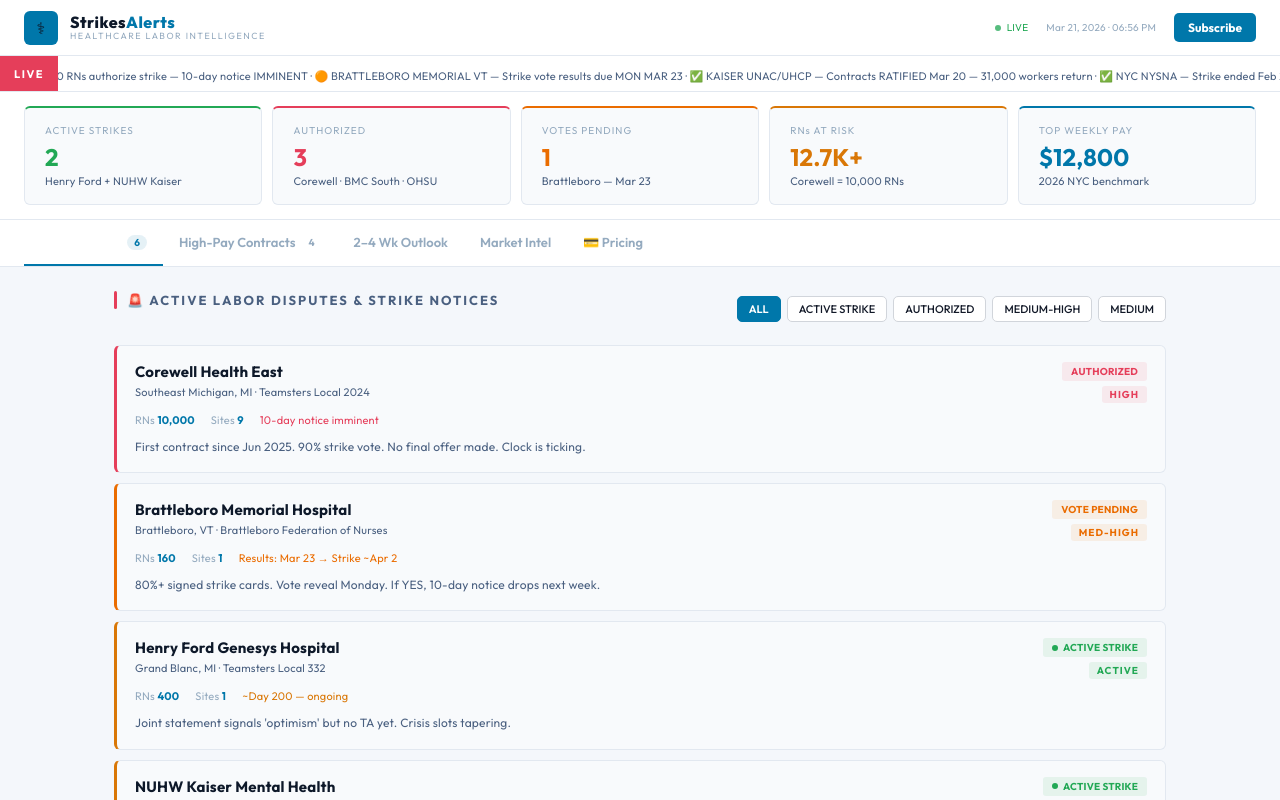
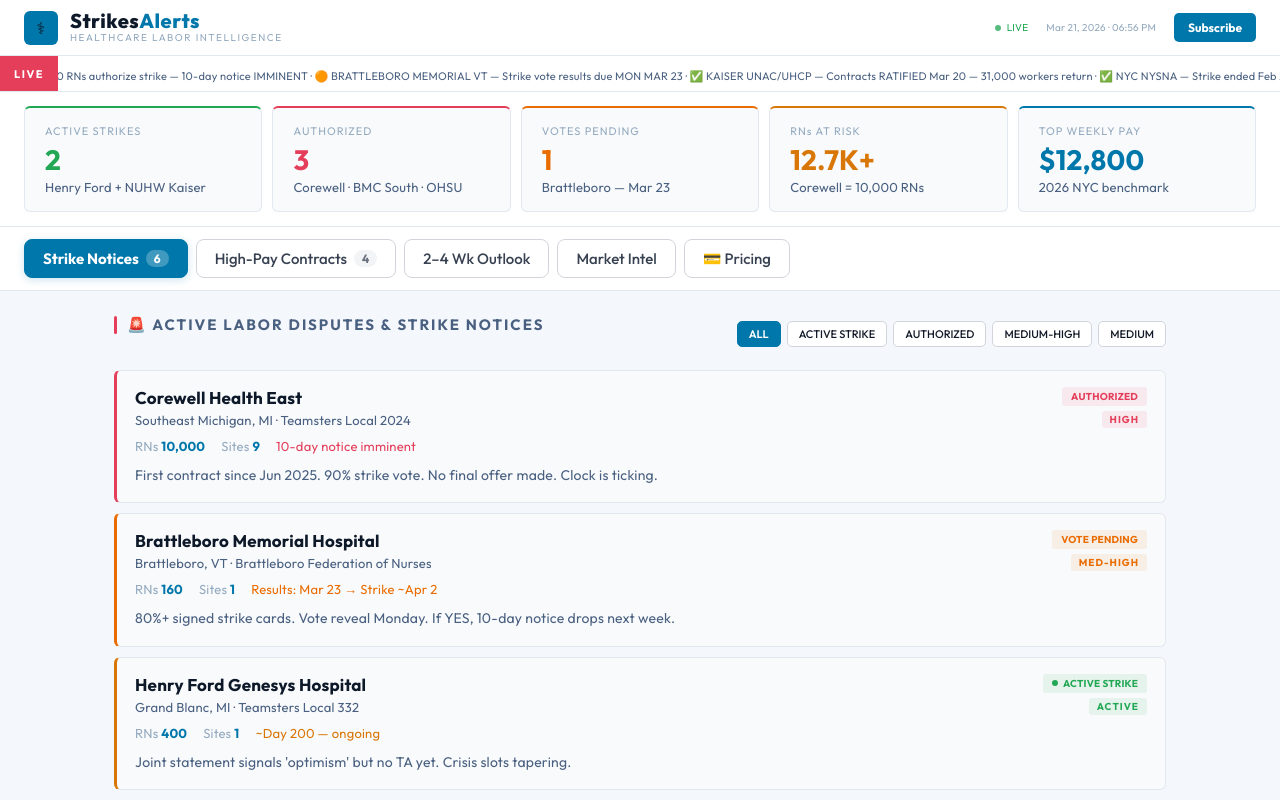
Before and after one commit to gameandtrad3-lang/Strikes-Alerts, a React (Create React App) app: page / in a window 1280 px wide. Shown: the top 800 px of the page. Built offline with nearby package versions, Linux system fonts and the light colour scheme.

Commit message:
Update App.js

```diff
--- a/src/App.js
+++ b/src/App.js
@@ -318,9 +318,9 @@
 function StatCard({ label, value, sub, color = "var(--accent)", delay = 0 }) {
   return (
     <div style={{ background: "var(--panel)", border: "1px solid var(--border)", borderTop: `2px solid ${color}`, borderRadius: 6, padding: "16px 20px", flex: 1, minWidth: 150, animation: `fadeUp 0.5s ease both`, animationDelay: `${delay}ms` }}>
-      <div style={{ fontFamily: "var(--font-mono)", fontSize: 10, color: "var(--muted)", letterSpacing: 1, marginBottom: 8 }}>{label}</div>
-      <div style={{ fontFamily: "var(--font-mono)", fontSize: 24, fontWeight: 700, color, lineHeight: 1 }}>{value}</div>
-      {sub && <div style={{ fontFamily: "var(--font-sans)", fontSize: 11, color: "var(--text2)", marginTop: 5 }}>{sub}</div>}
+      <div style={{ fontFamily: "var(--font-mono)", fontSize: 11, color: "var(--muted)", letterSpacing: 1, marginBottom: 8 }}>{label}</div>
+      <div style={{ fontFamily: "var(--font-mono)", fontSize: 28, fontWeight: 700, color, lineHeight: 1 }}>{value}</div>
+      {sub && <div style={{ fontFamily: "var(--font-sans)", fontSize: 13, color: "var(--text2)", marginTop: 5 }}>{sub}</div>}
     </div>
   );
 }
@@ -329,7 +329,7 @@
   return (
     <div style={{ display: "flex", alignItems: "center", gap: 10, marginBottom: 18 }}>
       <div style={{ width: 3, height: 18, background: accent, borderRadius: 2, flexShrink: 0 }} />
-      <h2 style={{ fontFamily: "var(--font-sans)", fontSize: 13, fontWeight: 700, letterSpacing: 2, textTransform: "uppercase", color: "var(--text2)" }}>{children}</h2>
+      <h2 style={{ fontFamily: "var(--font-sans)", fontSize: 15, fontWeight: 700, letterSpacing: 2, textTransform: "uppercase", color: "var(--text2)" }}>{children}</h2>
     </div>
   );
 }
@@ -340,8 +340,8 @@
     <div onClick={() => onClick(s)} style={{ background: selected ? "var(--panel2)" : "var(--panel)", border: `1px solid ${selected ? borderColor : "var(--border)"}`, borderLeft: `3px solid ${borderColor}`, borderRadius: 6, padding: "16px 18px", cursor: "pointer", animation: `fadeUp 0.45s ease both`, animationDelay: `${idx * 60}ms`, transition: "background 0.15s", boxShadow: selected ? `0 0 24px ${borderColor}22` : "none" }}>
       <div style={{ display: "flex", justifyContent: "space-between", alignItems: "flex-start", gap: 12, marginBottom: 10 }}>
         <div>
-          <div style={{ fontFamily: "var(--font-sans)", fontSize: 15, fontWeight: 700, color: "var(--text)", marginBottom: 4 }}>{s.hospital}</div>
-          <div style={{ fontFamily: "var(--font-mono)", fontSize: 11, color: "var(--text2)" }}>{s.city}, {s.state} · {s.union}</div>
+          <div style={{ fontFamily: "var(--font-sans)", fontSize: 17, fontWeight: 700, color: "var(--text)", marginBottom: 4 }}>{s.hospital}</div>
+          <div style={{ fontFamily: "var(--font-mono)", fontSize: 13, color: "var(--text2)" }}>{s.city}, {s.state} · {s.union}</div>
         </div>
         <div style={{ display: "flex", flexDirection: "column", alignItems: "flex-end", gap: 5, flexShrink: 0 }}>
           <StatusBadge status={s.status} />
@@ -349,11 +349,11 @@
         </div>
       </div>
       <div style={{ display: "flex", flexWrap: "wrap", gap: 16, marginBottom: 10 }}>
-        <span style={{ fontFamily: "var(--font-mono)", fontSize: 11 }}><span style={{ color: "var(--muted)" }}>RNs </span><span style={{ color: "var(--accent)", fontWeight: 700 }}>{s.nurses.toLocaleString()}</span></span>
-        <span style={{ fontFamily: "var(--font-mono)", fontSize: 11 }}><span style={{ color: "var(--muted)" }}>Sites </span><span style={{ color: "var(--accent)", fontWeight: 700 }}>{s.hospitals}</span></span>
-        <span style={{ fontFamily: "var(--font-mono)", fontSize: 11, color: borderColor }}>{s.date}</span>
+        <span style={{ fontFamily: "var(--font-mono)", fontSize: 13 }}><span style={{ color: "var(--muted)" }}>RNs </span><span style={{ color: "var(--accent)", fontWeight: 700 }}>{s.nurses.toLocaleString()}</span></span>
+        <span style={{ fontFamily: "var(--font-mono)", fontSize: 13 }}><span style={{ color: "var(--muted)" }}>Sites </span><span style={{ color: "var(--accent)", fontWeight: 700 }}>{s.hospitals}</span></span>
+        <span style={{ fontFamily: "var(--font-mono)", fontSize: 13, color: borderColor }}>{s.date}</span>
       </div>
-      <div style={{ fontFamily: "var(--font-sans)", fontSize: 12, color: "var(--text2)", lineHeight: 1.6 }}>{s.notes}</div>
+      <div style={{ fontFamily: "var(--font-sans)", fontSize: 14, color: "var(--text2)", lineHeight: 1.6 }}>{s.notes}</div>
       {selected && (
         <div style={{ marginTop: 14, paddingTop: 14, borderTop: "1px solid var(--border)" }}>
           <div style={{ fontFamily: "var(--font-mono)", fontSize: 10, color: "var(--muted)", letterSpacing: 1, marginBottom: 8 }}>KEY ISSUES</div>
@@ -534,8 +534,8 @@
           <div style={{ display: "flex", alignItems: "center", gap: 12 }}>
             <div style={{ width: 34, height: 34, borderRadius: 6, background: "var(--accent)", display: "flex", alignItems: "center", justifyContent: "center", fontSize: 16, flexShrink: 0 }}>⚕</div>
             <div>
-              <div style={{ fontFamily: "var(--font-sans)", fontSize: 16, fontWeight: 800, color: "var(--text)", letterSpacing: 0.5, lineHeight: 1 }}>Strikes<span style={{ color: "var(--accent)" }}>Alerts</span></div>
-              <div style={{ fontFamily: "var(--font-mono)", fontSize: 9, color: "var(--muted)", letterSpacing: 1.5 }}>HEALTHCARE LABOR INTELLIGENCE</div>
+              <div style={{ fontFamily: "var(--font-sans)", fontSize: 20, fontWeight: 800, color: "var(--text)", letterSpacing: 0.5, lineHeight: 1 }}>Strikes<span style={{ color: "var(--accent)" }}>Alerts</span></div>
+              <div style={{ fontFamily: "var(--font-mono)", fontSize: 10, color: "var(--muted)", letterSpacing: 1.5 }}>HEALTHCARE LABOR INTELLIGENCE</div>
             </div>
           </div>
           <div style={{ display: "flex", alignItems: "center", gap: 18 }}>
@@ -564,11 +564,11 @@
         </div>
 
         {/* TABS */}
-        <div style={{ display: "flex", padding: "0 24px", background: "var(--surface)", borderBottom: "1px solid var(--border)", overflowX: "auto" }}>
+        <div style={{ display: "flex", padding: "12px 24px", gap: 8, background: "var(--surface)", borderBottom: "1px solid var(--border)", overflowX: "auto" }}>
           {TABS.map(t => (
-            <button key={t.id} onClick={() => setTab(t.id)} style={{ background: "none", border: "none", cursor: "pointer", padding: "14px 16px", display: "flex", alignItems: "center", gap: 6, fontFamily: "var(--font-sans)", fontSize: 13, fontWeight: 600, color: tab === t.id ? "#fff" : "var(--muted)", borderBottom: `2px solid ${tab === t.id ? "var(--accent)" : "transparent"}`, transition: "color 0.15s", whiteSpace: "nowrap" }}>
+            <button key={t.id} onClick={() => setTab(t.id)} style={{ background: tab === t.id ? "var(--accent)" : "#ffffff", border: `1.5px solid ${tab === t.id ? "var(--accent)" : "#d1d5db"}`, borderRadius: 8, cursor: "pointer", padding: "9px 18px", display: "flex", alignItems: "center", gap: 7, fontFamily: "var(--font-sans)", fontSize: 15, fontWeight: tab === t.id ? 700 : 500, color: tab === t.id ? "#ffffff" : "#374151", transition: "all 0.15s", whiteSpace: "nowrap", boxShadow: tab === t.id ? "0 2px 8px rgba(0,119,170,0.2)" : "none" }}>
               {t.label}
-              {t.count !== null && <span style={{ background: tab === t.id ? "var(--accent-dim)" : "rgba(255,255,255,0.05)", color: tab === t.id ? "var(--accent)" : "var(--muted)", borderRadius: 10, padding: "1px 7px", fontFamily: "var(--font-mono)", fontSize: 10, fontWeight: 700 }}>{t.count}</span>}
+              {t.count !== null && <span style={{ background: tab === t.id ? "rgba(255,255,255,0.25)" : "#f3f4f6", color: tab === t.id ? "#ffffff" : "#6b7280", borderRadius: 20, padding: "1px 8px", fontFamily: "var(--font-sans)", fontSize: 12, fontWeight: 700 }}>{t.count}</span>}
             </button>
           ))}
         </div>
```
